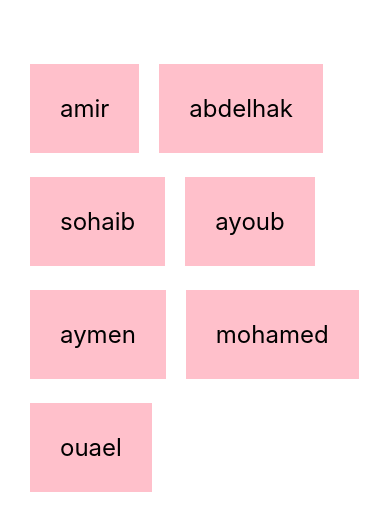
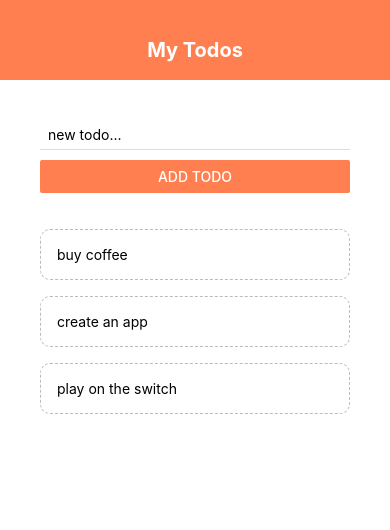
Before and after one commit to z-sohaib/todolist-react-native, a React Native app: screen / in a window 390 px wide. Shown: the top 530 px of the page. Built offline with nearby package versions, Linux system fonts and the light colour scheme.

Commit message:
TodoList

```diff
--- a/App.js
+++ b/App.js
@@ -1,49 +1,54 @@
-import { StatusBar } from 'expo-status-bar';
 import React, { useState } from 'react';
-import { StyleSheet, Text, View, FlatList, TouchableOpacity } from 'react-native';
+import { StyleSheet, View, FlatList, Alert, TouchableWithoutFeedback, Keyboard } from 'react-native';
+import Header from './components/header';
+import TodoItem from './components/todoItem';
+import AddTodo from './components/addTodo';
 
 export default function App() {
-  const [people, setPeople] = useState([
-    {name: 'amir', id: '1'},
-    {name: 'abdelhak', id: '2'},
-    {name: 'sohaib', id: '3'},
-    {name: 'ayoub', id: '4'},
-    {name: 'aymen', id: '5'},
-    {name: 'mohamed', id: '6'},
-    {name: 'ouael', id: '7'},
+  const [todos, setTodos] = useState([
+    { text: 'buy coffee', key: '1' },
+    { text: 'create an app', key: '2' },
+    { text: 'play on the switch', key: '3' },
   ]);
 
-  const pressHandler = (id) => {
-    console.log(id);
-    setPeople((prevPeople) => {
-      return prevPeople.filter(person => person.id != id);
-    })
+  const pressHandler = (key) => {
+    setTodos(prevTodos => {
+      return prevTodos.filter(todo => todo.key != key);
+    });
+  };
+
+  const submitHandler = (text) => {
+    if(text.length > 3){
+      setTodos(prevTodos => {
+        return [
+          { text, key: Math.random().toString() },
+          ...prevTodos
+        ];
+      });
+    } else {
+      Alert.alert('OOPS', 'Todo must be over 3 characters long', [
+        {text: 'Understood', onPress: () => console.log('alert closed') }
+      ]);
     }
+  };
 
   return (
+    <TouchableWithoutFeedback onPress={() => Keyboard.dismiss()}>
       <View style={styles.container}>
+        <Header />
+        <View style={styles.content}>
+          <AddTodo submitHandler={submitHandler} />
+          <View style={styles.list}>
             <FlatList
-      numColumns={2}
-      keyExtractor={(item) => item.id}
-        data={people}
+              data={todos}
               renderItem={({ item }) => (
-          <TouchableOpacity onPress={() => pressHandler(item.id)}>
-            <Text style={styles.item}>{item.name}</Text>
-          </TouchableOpacity>
-
+                <TodoItem item={item} pressHandler={pressHandler} />
               )}
             />
-
-
-      {/* <ScrollView>
-      {people.map(item => (
-          <View key={item.key}>
-            <Text style={styles.item}>{item.name}</Text>
           </View>
-        ))}
-      </ScrollView> */}
-
         </View>
+      </View>
+    </TouchableWithoutFeedback>
   );
 }
 
@@ -51,17 +56,11 @@
   container: {
     flex: 1,
     backgroundColor: '#fff',
-    paddingTop: 40,
-    paddingHorizontal: 20,
-    // alignItems: 'center',
-    // justifyContent: 'center',
   },
-  item: {
-    marginTop: 24,
-    padding: 30,
-    backgroundColor: 'pink',
-    fontSize: 24,
-    marginHorizontal: 10,
-    marginTop: 24,
+  content: {
+    padding: 40,
+  },
+  list: {
+    marginTop: 20,
   },
 });
--- /dev/null
+++ b/components/addTodo.js
@@ -0,0 +1,31 @@
+import React, { useState } from 'react';
+import { StyleSheet, View, TextInput, Button } from 'react-native';
+
+export default function AddTodo({ submitHandler }) {
+  const [text, setText] = useState('');
+  const changeHandler = (val) => {
+    setText(val);
+  }
+
+  return (
+    <View>
+      <TextInput
+        style={styles.input}
+        placeholder='new todo...'
+        onChangeText={changeHandler}
+        value={text}
+      />
+      <Button color='coral' onPress={() => {submitHandler(text); setText('')}} title='add todo' />
+    </View>
+  );
+}
+
+const styles = StyleSheet.create({
+  input: {
+    marginBottom: 10,
+    paddingHorizontal: 8,
+    paddingVertical: 6,
+    borderBottomWidth: 1,
+    borderBottomColor: '#ddd',
+  },
+});
--- /dev/null
+++ b/components/header.js
@@ -0,0 +1,24 @@
+import React from 'react';
+import { View, Text, StyleSheet } from 'react-native';
+
+export default function Header() {
+  return (
+    <View style={styles.header}>
+      <Text style={styles.title}>My Todos</Text>
+    </View>
+  );
+}
+
+const styles = StyleSheet.create({
+  header: {
+    height: 80,
+    paddingTop: 38,
+    backgroundColor: 'coral',
+  },
+  title: {
+    textAlign: 'center',
+    color: '#fff',
+    fontSize: 20,
+    fontWeight: 'bold',
+  }
+});
--- /dev/null
+++ b/components/todoItem.js
@@ -0,0 +1,22 @@
+import React from 'react'
+import {StyleSheet, TouchableOpacity, Text} from 'react-native';
+
+export default function TodoItem({ pressHandler, item }) {
+  return (
+    <TouchableOpacity onPress={() => pressHandler(item.key)}>
+      <Text style={styles.item}>{item.text}</Text>
+    </TouchableOpacity>
+  )
+}
+
+const styles = StyleSheet.create({
+  item: {
+    padding: 16,
+    marginTop: 16,
+    borderColor: '#bbb',
+    borderWidth: 1,
+    borderStyle: "dashed",
+    borderRadius: 1,
+    borderRadius: 10,
+  }
+});
```
Lines whose indentation alone changed are shown as unchanged.
